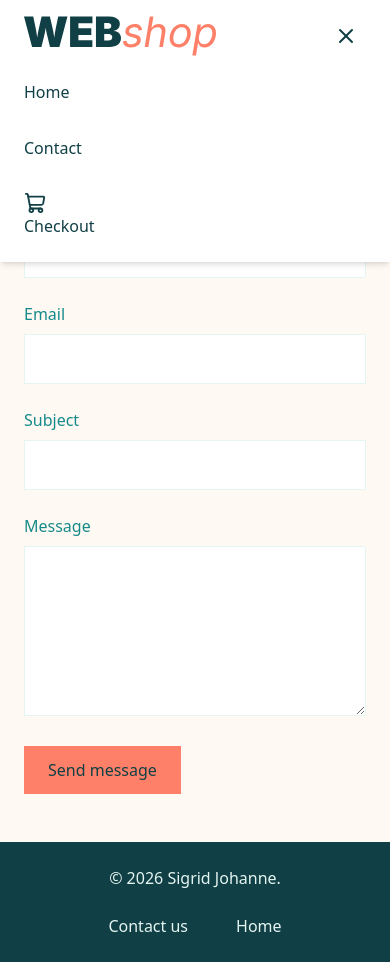
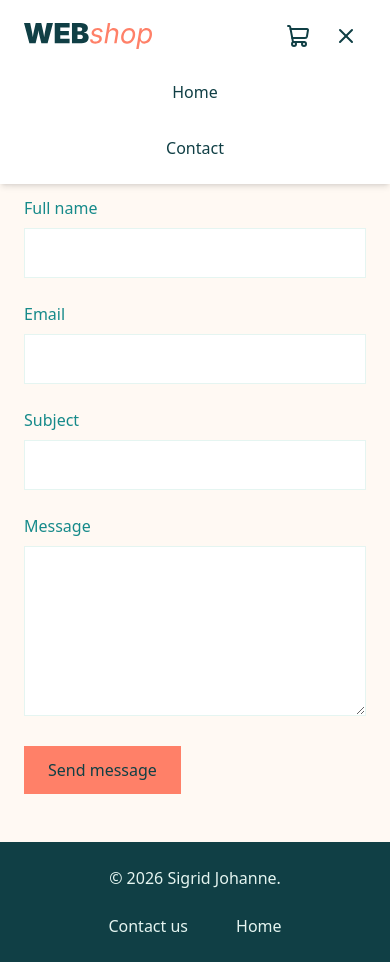
Before and after one commit to Sigrid-Okt22PT/Javascript-Framework-CA, a React (Vite) app: page /contact in a window 390 px wide. Both pictures are taken after a click on the button "Open menu". Built offline with nearby package versions, Linux system fonts and the light colour scheme.

Commit message:
update phone menu

```diff
--- a/src/components/layout/Header.tsx
+++ b/src/components/layout/Header.tsx
@@ -19,13 +19,17 @@ function Header() {
       <nav className="mx-auto max-w-6xl px-6 py-4" aria-label="Main navigation">
         <div className="flex items-center justify-between">
           {/* Logo */}
-          <Link to="/" onClick={closeMenu} className="text-2xl font-bold">
+          <Link to="/" onClick={closeMenu} aria-label="Go to homepage">
             <Logo />
           </Link>
 
           {/* Desktop navigation */}
           <div className="hidden items-center gap-8 md:flex">
-            <Link to="/" className="hover:text-secondary">
+            <Link
+              to="/"
+              className="hover:text-secondary"
+              aria-label="Go to homepage"
+            >
               Home
             </Link>
             <Link to="/contact" className="hover:text-secondary">
@@ -47,9 +51,24 @@ function Header() {
           </div>
 
           {/* Mobile menu button */}
+          <div className="ml-auto flex items-center gap-2 md:hidden">
+            <Link
+              to="/checkout"
+              onClick={closeMenu}
+              aria-label="Go to checkout"
+              className="flex items-center gap-1 rounded p-2 text-primary"
+            >
+              {cartCount > 0 && (
+                <span className="flex min-w-6 items-center justify-center rounded-full bg-accent px-1 text-primary">
+                  {cartCount}
+                </span>
+              )}
+              <ShoppingCart size={24} />
+            </Link>
+
             <button
               type="button"
-            className="rounded p-2 md:hidden"
+              className="rounded p-2 text-primary"
               onClick={() => setMenuOpen(!menuOpen)}
               aria-label={menuOpen ? "Close menu" : "Open menu"}
               aria-expanded={menuOpen}
@@ -57,6 +76,7 @@ function Header() {
             >
               {menuOpen ? <X size={24} /> : <Menu size={24} />}
             </button>
+          </div>
         </div>
 
         {/* Mobile navigation */}
@@ -66,25 +86,22 @@ function Header() {
             menuOpen ? "flex" : "hidden"
           }`}
         >
-          <Link to="/" onClick={closeMenu} className="py-2 hover:text-gray-500">
+          <Link
+            to="/"
+            onClick={closeMenu}
+            aria-label="Go to homepage"
+            className="py-2 flex items-center gap-2 text-primary justify-center"
+          >
             Home
           </Link>
 
           <Link
             to="/contact"
             onClick={closeMenu}
-            className="py-2 hover:text-gray-500"
+            aria-label="Go to contact page"
+            className="py-2 flex items-center gap-2 text-primary justify-center"
           >
             Contact
-          </Link>
-
-          <Link
-            to="/checkout"
-            onClick={closeMenu}
-            className="py-2 hover:text-gray-500"
-          >
-            <ShoppingCart size={22} />
-            Checkout
           </Link>
         </div>
       </nav>
--- a/src/components/layout/Logo.tsx
+++ b/src/components/layout/Logo.tsx
@@ -3,7 +3,7 @@ function Logo() {
     <svg
       xmlns="http://www.w3.org/2000/svg"
       viewBox="0 0 274.86 55.9"
-      className="block h-10 w-48"
+      className="block h-auto w-32 sm:w-36 md:w-44 lg:w-48"
       role="img"
       aria-label="WEBshop"
     >
```
Lines whose indentation alone changed are shown as unchanged.
